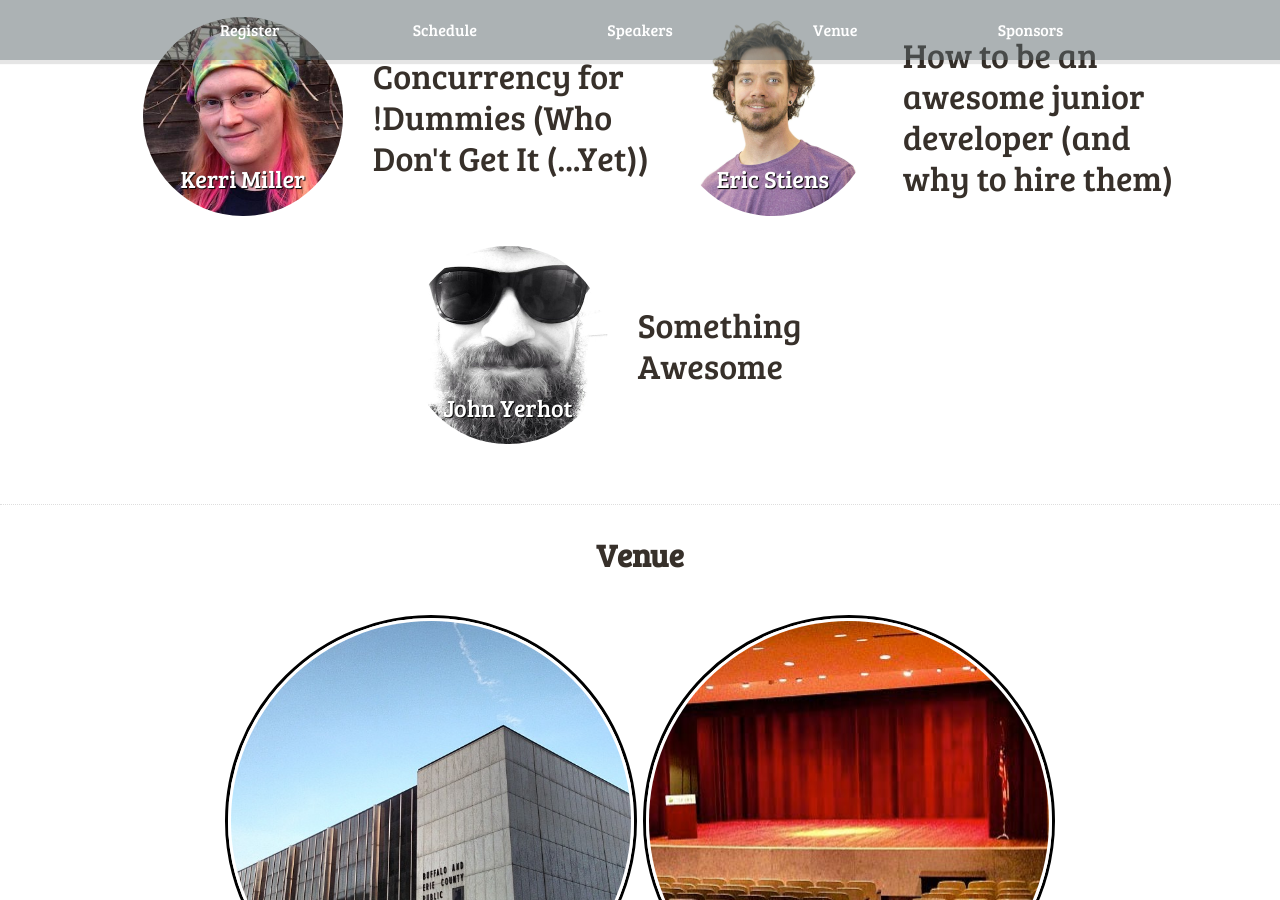
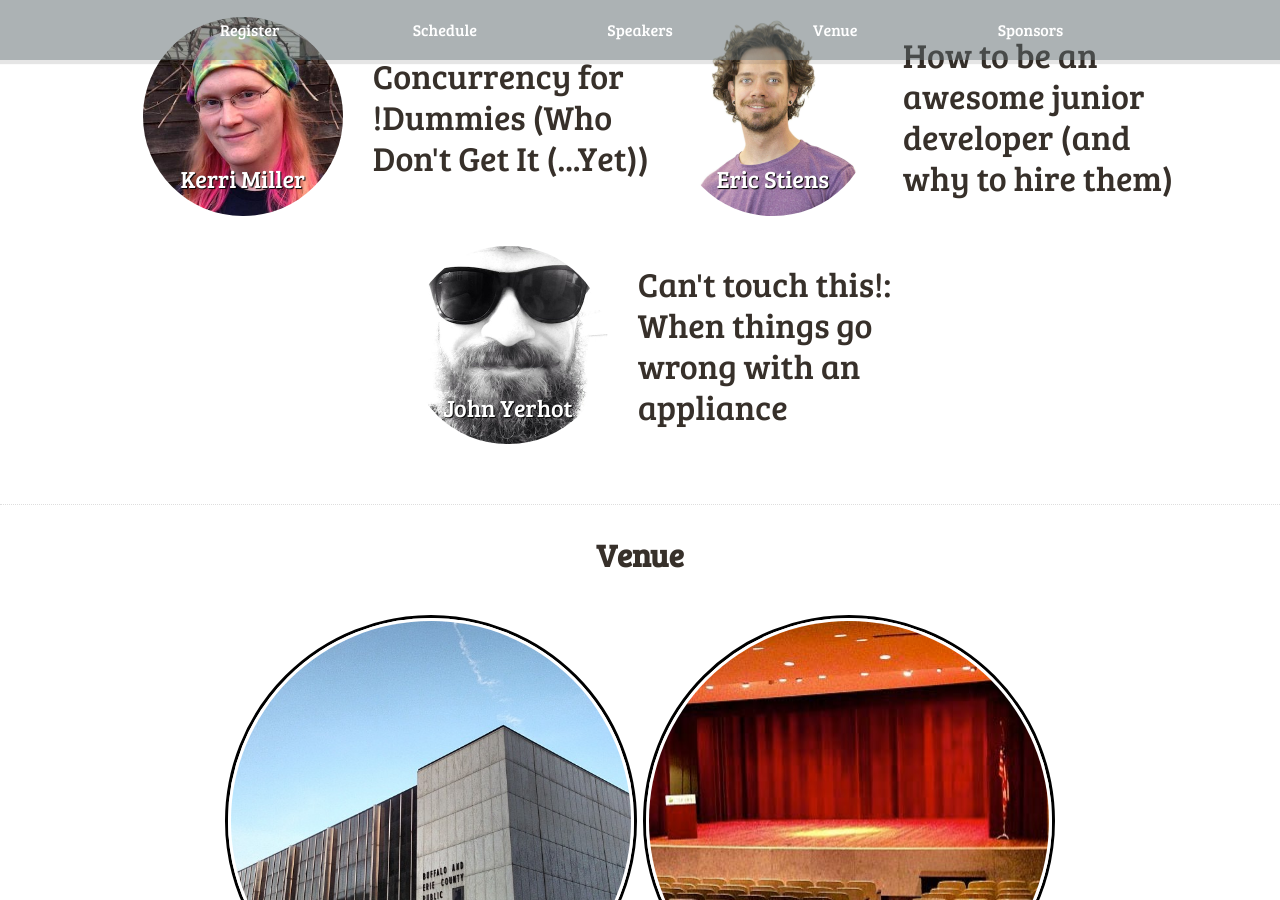
Before and after one commit to nysmakers/nysmakers.github.io, a Jekyll site: the page built from index.html, in a window 1280 px wide and 900 px high, scrolled down 3699 px. Built offline with Jekyll 4.4.1, drawn with Linux system fonts in a browser that asks for light colours; some web fonts are replaced; comment, search, counter and statistics services are not loaded.

Commit message:
Update yerhot's talk

```diff
--- a/index.html
+++ b/index.html
@@ -134,7 +134,7 @@ title: Nickel City Ruby Conference - October 3-4, 2014 - Buffalo, NY
       </tr>
       <tr>
         <td><a href="http://twitter.com/yerhot" id="yerhot">John Yerhot</a></td>
-        <td>Something Awesome</td>
+        <td>Can't touch this!: When things go wrong with an appliance</td>
       </tr>
     </table>
   </section>
```
